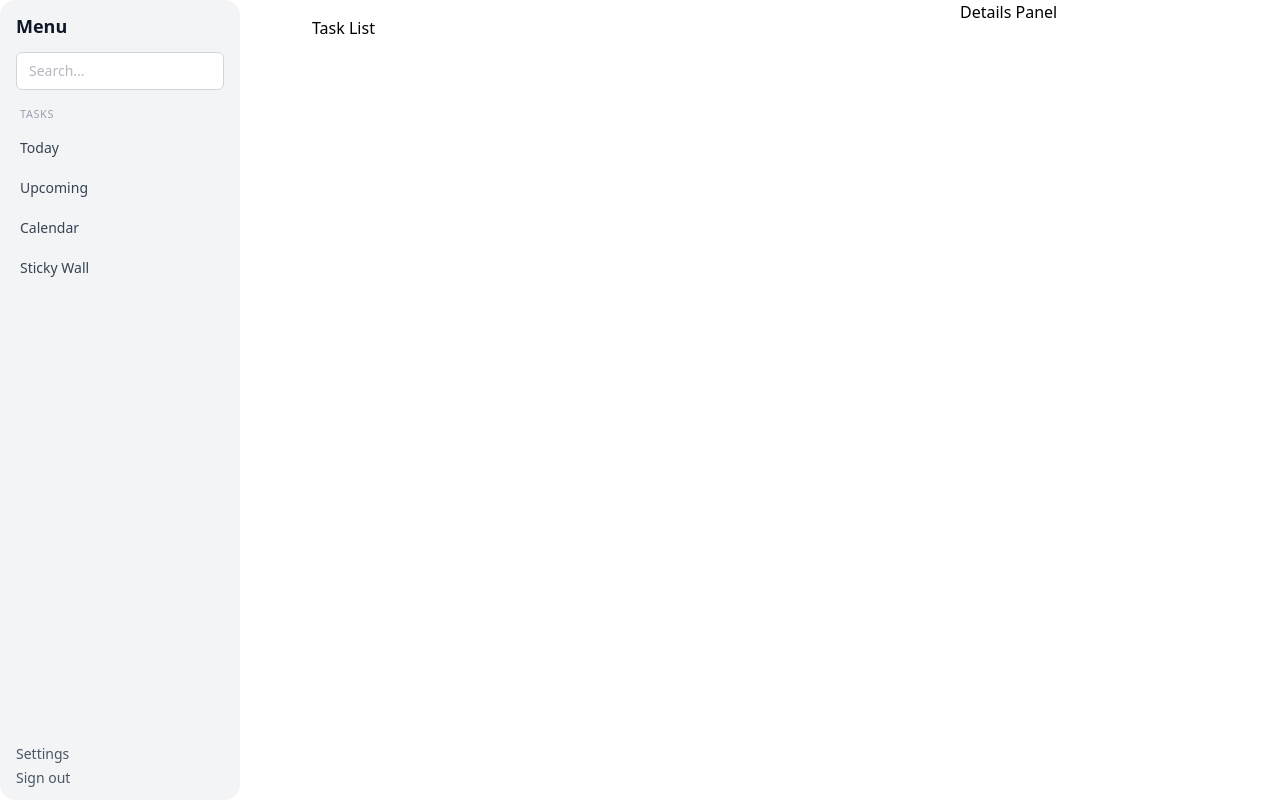
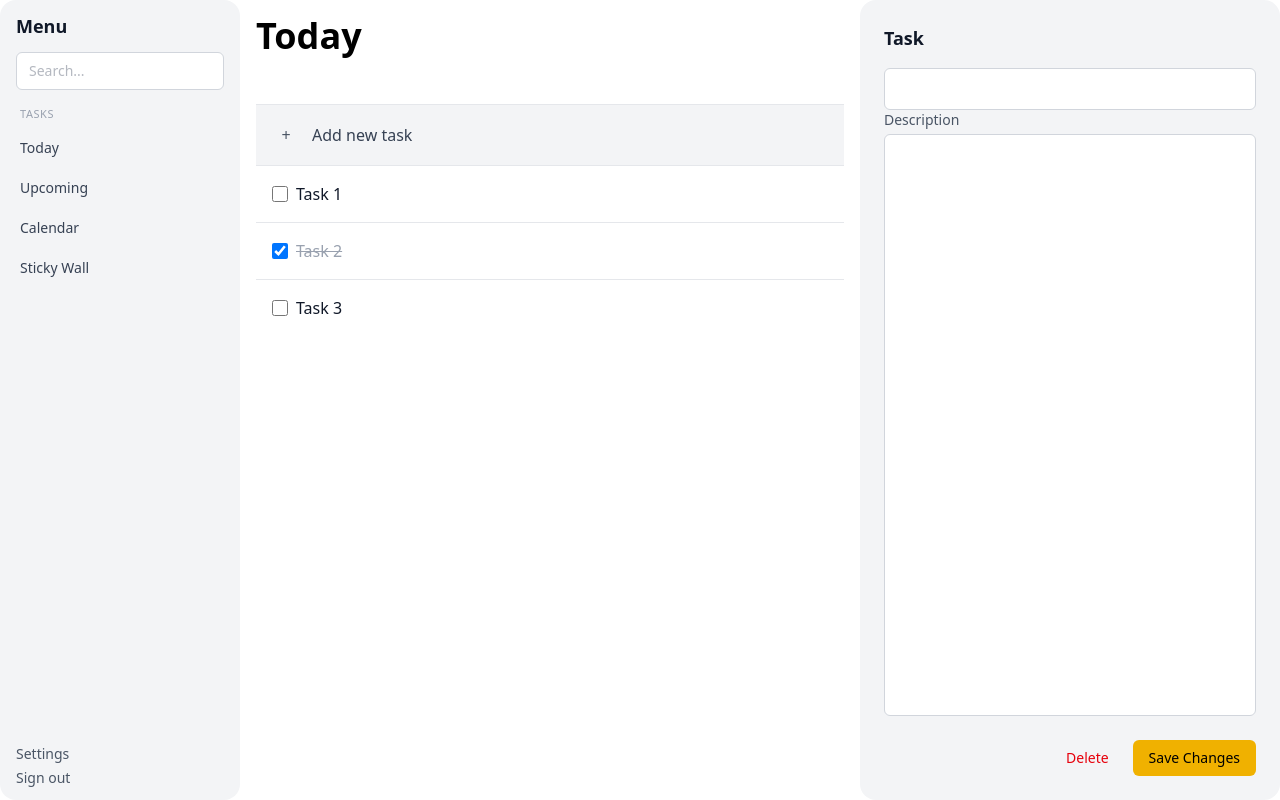
Before and after one commit to PrajwalBaloji/Todo-FE-Assignement, a React (Vite) app: page / in a window 1280 px wide. Built offline with nearby package versions, Linux system fonts and the light colour scheme.

Commit message:
FR: Added main section and details section UI , Added common button component.  TI: Added clsx for tailwind class merging

```diff
--- a/src/App.tsx
+++ b/src/App.tsx
@@ -1,15 +1,15 @@
+import DetailsSection from "./components/layout/DetailsSection/DetailsSection";
+import MainSection from "./components/layout/MainSection/MainSextion";
 import Sidebar from "./components/layout/Sidebar/Sidebar";
 
 function App() {
   return (
-    <div className="grid grid-cols-[240px_1fr_320px] h-screen">
+    <div className="grid grid-cols-[240px_1fr_420px] h-screen">
       <Sidebar />
 
-      <main className="flex justify-center p-4 overflow-y-auto">
-        <div className="w-full max-w-xl">Task List</div>
-      </main>
+      <MainSection tasks={[]} />
 
-      <section className="details">Details Panel</section>
+      <DetailsSection />
     </div>
   );
 }
--- /dev/null
+++ b/src/components/AddTask.tsx
@@ -0,0 +1,26 @@
+interface AddTaskCardProps {
+  onClick: () => void;
+}
+
+export default function AddTaskCard({ onClick }: AddTaskCardProps) {
+  return (
+    <button
+      onClick={onClick}
+      className="
+        w-full p-4 bg-gray-100  border-t border-gray-200
+        hover:bg-gray-50 transition flex items-center gap-3 cursor-pointer
+      "
+    >
+      <div
+        className="
+        h-7 w-7 flex items-center justify-center
+        rounded-md bg-gray-100 text-gray-600
+      "
+      >
+        +
+      </div>
+
+      <span className="text-gray-700 font-medium">Add new task</span>
+    </button>
+  );
+}
--- /dev/null
+++ b/src/components/Task.tsx
@@ -0,0 +1,43 @@
+import clsx from "clsx";
+
+export interface Task {
+  id: string;
+  title: string;
+  description: string;
+  completed: boolean;
+  createdAt: Date;
+}
+
+interface TaskCardProps {
+  task: Task;
+}
+
+export default function TaskCard({ task }: TaskCardProps) {
+  const { completed, title } = task;
+  return (
+    <button
+      onClick={() => {}}
+      className="
+    w-full text-left p-4 border-t border-gray-200 bg-white
+    hover:bg-gray-50 transition flex flex-col gap-1
+  "
+    >
+      <div className="flex items-center gap-2">
+        <input
+          type="checkbox"
+          checked={completed}
+          readOnly
+          className="h-4 w-4"
+        />
+        <span
+          className={clsx(
+            "font-medium",
+            completed ? "line-through text-gray-400" : "text-gray-900"
+          )}
+        >
+          {title}
+        </span>
+      </div>
+    </button>
+  );
+}
--- /dev/null
+++ b/src/components/base/Button/Button.tsx
@@ -0,0 +1,56 @@
+import clsx from "clsx";
+
+type Variant = "primary" | "secondary" | "destructive";
+type Size = "small" | "medium" | "large";
+type Appearance = "solid" | "text";
+
+interface ButtonProps extends React.ButtonHTMLAttributes<HTMLButtonElement> {
+  children: React.ReactNode;
+  variant?: Variant;
+  size?: Size;
+  appearance?: Appearance;
+}
+
+const base =
+  "inline-flex items-center justify-center rounded-md font-medium transition focus:outline-none";
+
+const solidStyles: Record<Variant, string> = {
+  primary: "bg-yellow-500 hover:bg-yellow-600",
+  secondary: "bg-gray-200 text-gray-800 hover:bg-gray-300",
+  destructive: "bg-red-500 text-white hover:bg-red-600",
+};
+
+const textStyles: Record<Variant, string> = {
+  primary: "text-yellow-500 hover:text-blue-800 ",
+  secondary: "text-gray-600 hover:text-gray-800 ",
+  destructive: "text-red-600 hover:text-red-800 ",
+};
+
+const sizes = {
+  small: "px-2.5 py-1.5 text-sm",
+  medium: "px-4 py-2 text-sm",
+  large: "px-5 py-3 text-base",
+};
+
+export default function Button({
+  children,
+  variant = "primary",
+  size = "medium",
+  appearance = "solid",
+  className,
+  ...props
+}: ButtonProps) {
+  return (
+    <button
+      className={clsx(
+        base,
+        appearance === "solid" ? solidStyles[variant] : textStyles[variant],
+        sizes[size],
+        className
+      )}
+      {...props}
+    >
+      {children}
+    </button>
+  );
+}
--- a/src/components/layout/DetailsSection/DetailsSection.tsx
+++ b/src/components/layout/DetailsSection/DetailsSection.tsx
@@ -0,0 +1,27 @@
+import Button from "../../base/Button/Button";
+
+export default function DetailsSection() {
+  return (
+    <section className="h-full flex flex-col p-6 bg-gray-100 rounded-2xl">
+      <h2 className="text-lg font-semibold mb-4 text-gray-900">Task</h2>
+      <div className="flex flex-col">
+        <input
+          type="text"
+          className="px-3 py-2 rounded-md border border-gray-300 bg-white
+              focus:outline-none focus:ring-2 focus:ring-blue-500"
+        />
+      </div>
+      <div className="flex flex-col flex-1">
+        <label className="text-sm text-gray-600 mb-1">Description</label>
+        <textarea className="px-3 py-2 rounded-md border border-gray-300 bg-white resize-none h-full min-h-[150px]" />
+      </div>
+      <div className="flex items-center justify-end gap-2 mt-6">
+        <Button appearance="text" variant="destructive">
+          Delete
+        </Button>
+
+        <Button>Save Changes</Button>
+      </div>
+    </section>
+  );
+}
--- /dev/null
+++ b/src/components/layout/MainSection/MainSextion.tsx
@@ -0,0 +1,50 @@
+import AddTaskCard from "../../AddTask";
+import type { Task } from "../../Task";
+import TaskCard from "../../Task";
+
+interface MainSectionProps {
+  tasks: Task[];
+}
+
+const data = [
+  {
+    id: "1",
+    title: "Task 1",
+    description: "Description 1",
+    completed: false,
+    createdAt: new Date(),
+  },
+  {
+    id: "2",
+    title: "Task 2",
+    description: "Description 2",
+    completed: true,
+    createdAt: new Date(),
+  },
+  {
+    id: "3",
+    title: "Task 3",
+    description: "Description 3",
+    completed: false,
+    createdAt: new Date(),
+  },
+];
+
+export default function MainSection({ tasks = [] }: MainSectionProps) {
+  tasks = data;
+  return (
+    <main className="p-4 overflow-y-auto flex justify-center">
+      <div className="w-full max-w-2xl ">
+        <h1 className="text-left text-4xl font-semibold mb-12">Today</h1>
+        <AddTaskCard onClick={() => {}} />
+        <ul className=" justify-items-start">
+          {tasks.map((t) => (
+            <li key={t.id} className="w-full">
+              <TaskCard task={t} />
+            </li>
+          ))}
+        </ul>
+      </div>
+    </main>
+  );
+}
```
Also changed, not shown: package.json (+4 -3 lines), src/components/detailsSection/index.tsx (deleted), 1 other file (tests, documents, lock files or other folders).
